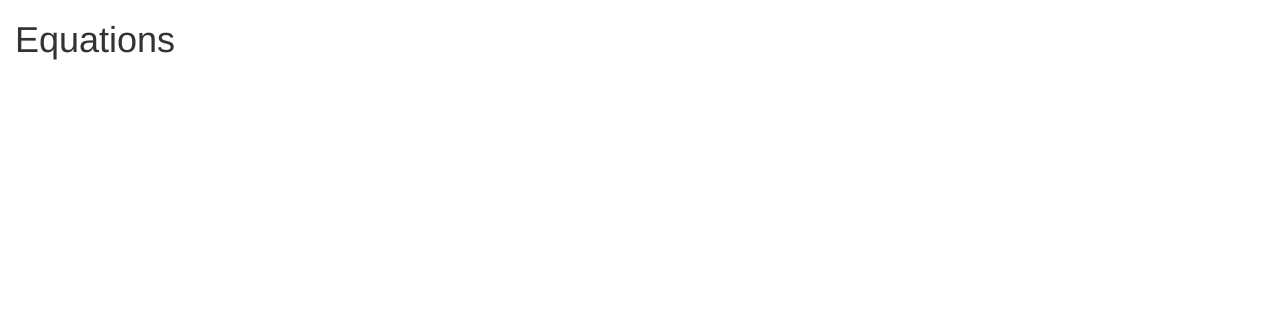
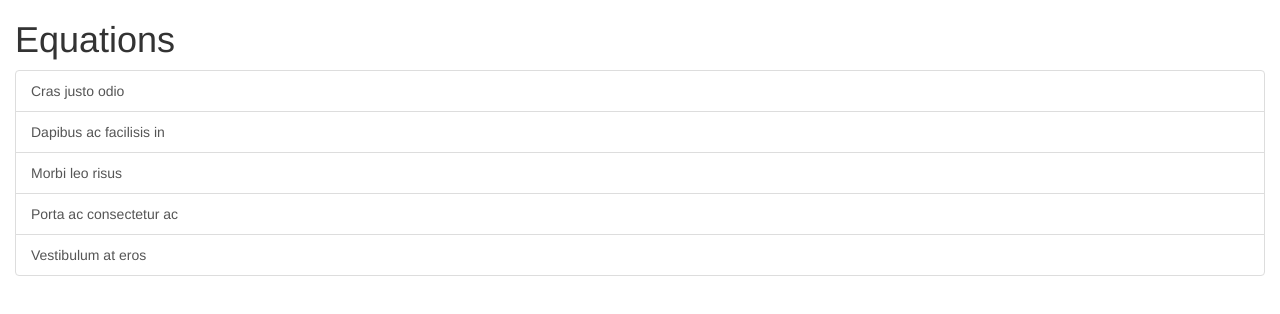
Before and after one commit to jannunzi/jannunzi.github.io, a plain HTML site: page education/math/equations.html in a window 1280 px wide. Drawn offline with nearby package versions, Linux system fonts and the light colour scheme.

Commit message:
Update equations.html

```diff
--- a/education/math/equations.html
+++ b/education/math/equations.html
@@ -2,4 +2,11 @@
 <link href="https://maxcdn.bootstrapcdn.com/bootstrap/3.3.7/css/bootstrap.min.css" rel="stylesheet"/>
 <div class="container-fluid">
   <h1>Equations</h1>
+  <div class="list-group">
+    <button type="button" class="list-group-item">Cras justo odio</button>
+    <button type="button" class="list-group-item">Dapibus ac facilisis in</button>
+    <button type="button" class="list-group-item">Morbi leo risus</button>
+    <button type="button" class="list-group-item">Porta ac consectetur ac</button>
+    <button type="button" class="list-group-item">Vestibulum at eros</button>
+  </div>
 </div>
```
